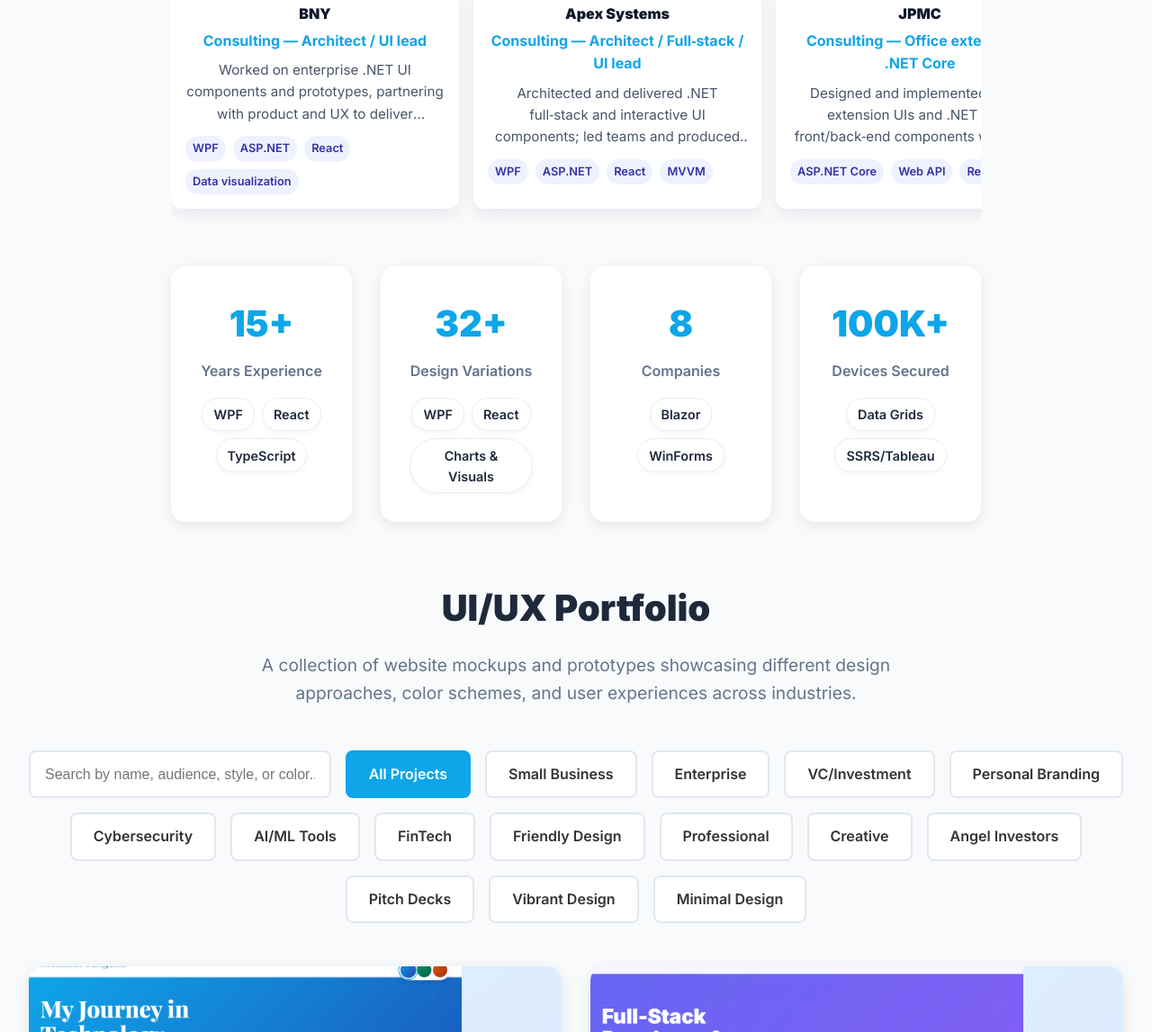
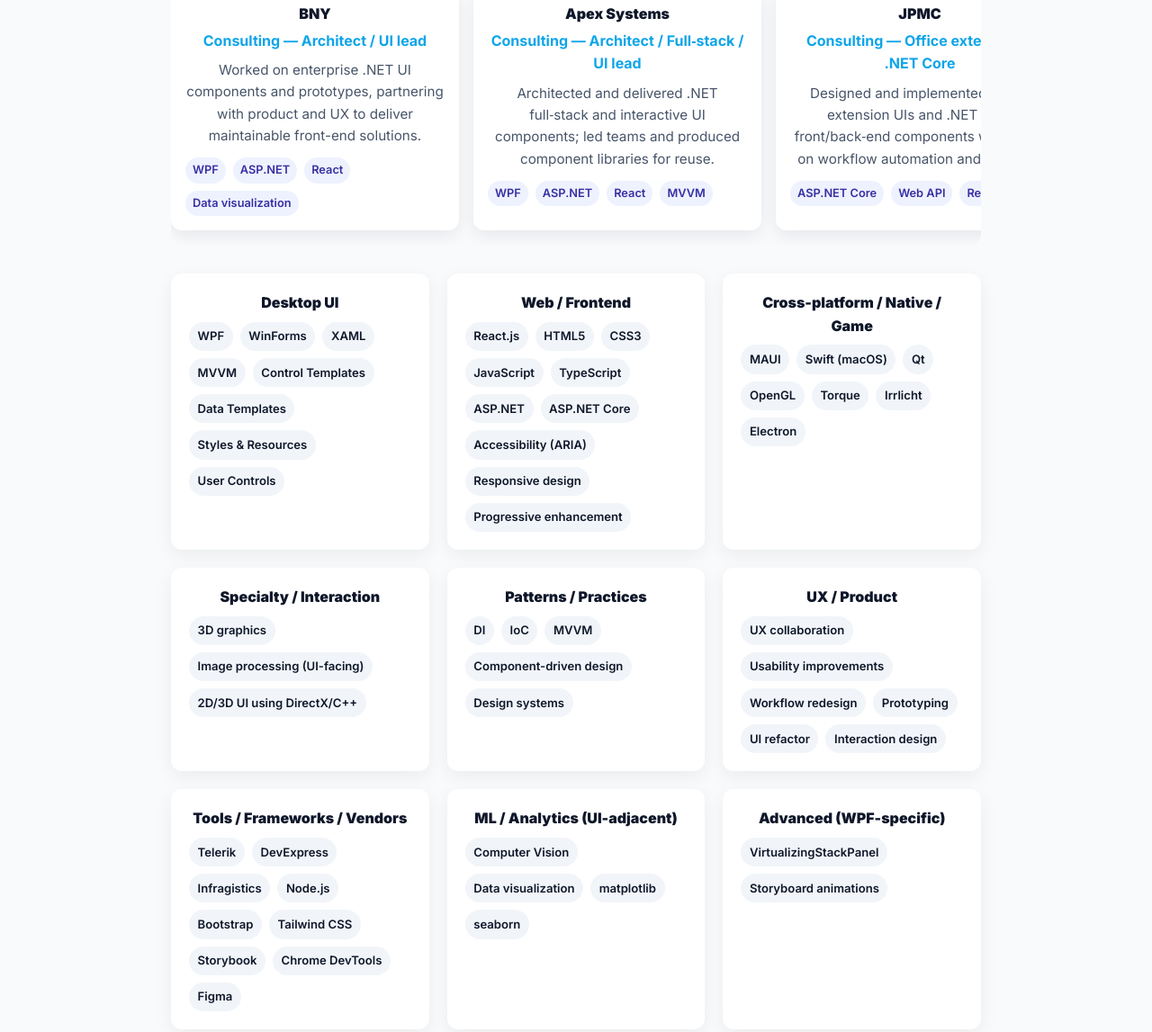
Before and after one commit to sreee2001/portfolio, a website: page index.html in a window 1280 px wide. Shown: the part 1242-2389 px from the top of the page at 90% size. Drawn offline with Linux system fonts and the light colour scheme.

Commit message:
Enhance skills section with new categories and layout

```diff
--- a/index.html
+++ b/index.html
@@ -385,8 +385,8 @@
         .card-summary {
             display: -webkit-box;
             -webkit-box-orient: vertical;
-            line-clamp: 3; /* standard property for compatibility */
-            -webkit-line-clamp: 3; /* show up to 3 lines */
+            line-clamp: 6; /* allow up to 6 lines */
+            -webkit-line-clamp: 6; /* show up to 6 lines */
             overflow: hidden;
         }
         .card-tags { display:flex; gap:0.5rem; flex-wrap:wrap; }
@@ -402,6 +402,26 @@
             gap: 2rem;
             margin-top: 3rem;
         }
+
+        /* Skills card grid replaces the old stats row */
+        .skills-card-grid {
+            display: grid;
+            grid-template-columns: repeat(auto-fit, minmax(220px, 1fr));
+            gap: 1.25rem;
+            margin-top: 2rem;
+        }
+
+        .skill-category-card {
+            background: white;
+            padding: 1.25rem;
+            border-radius: 0.75rem;
+            box-shadow: 0 6px 20px rgba(2,6,23,0.06);
+            min-height: 140px;
+        }
+
+        .skill-category-title { font-weight: 800; color: #0f172a; margin-bottom: 0.5rem; }
+        .skill-category-items { display:flex; gap:0.5rem; flex-wrap:wrap; }
+        .skill-item { background:#f1f5f9; color:#0f172a; padding:0.35rem 0.6rem; border-radius:999px; font-weight:600; font-size:0.82rem; }
 
         .stat-card {
             background: white;
@@ -500,27 +520,8 @@
                 <div id="about-cards-carousel" class="cards-carousel" tabindex="0" role="list" aria-label="Companies and UI experience"></div>
             </div>
 
-            <div class="stats-grid">
-                <div class="stat-card">
-                    <div id="stat-experience" class="stat-number"></div>
-                    <div class="stat-label">Years Experience</div>
-                    <div class="skill-chips" id="stat-experience-skills"></div>
-                </div>
-                <div class="stat-card">
-                    <div id="stat-design-variations" class="stat-number"></div>
-                    <div class="stat-label">Design Variations</div>
-                    <div class="skill-chips" id="stat-design-skills"></div>
-                </div>
-                <div class="stat-card">
-                    <div id="stat-companies" class="stat-number"></div>
-                    <div class="stat-label">Companies</div>
-                    <div class="skill-chips" id="stat-companies-skills"></div>
-                </div>
-                <div class="stat-card">
-                    <div id="stat-devices" class="stat-number"></div>
-                    <div class="stat-label">Devices Secured</div>
-                    <div class="skill-chips" id="stat-devices-skills"></div>
-                </div>
+            <div class="skills-card-grid" id="skills-card-grid" aria-label="Skill categories">
+                <!-- Skill category cards will be rendered here from PERSONAL_INFO.skillCategories -->
             </div>
         </div>
     </section>
@@ -1075,8 +1076,8 @@
                 // Pause autoplay on hover/focus
                 carousel.addEventListener('mouseenter', stopAutoplay);
                 carousel.addEventListener('focusin', stopAutoplay);
-                carousel.addEventListener('mouseleave', startAutoplayIfNeeded);
-                carousel.addEventListener('focusout', startAutoplayIfNeeded);
+                carousel.addEventListener('mouseleave', () => scheduleResume(1200));
+                carousel.addEventListener('focusout', () => scheduleResume(1200));
 
                 // Keyboard navigation: left/right to scroll by card width
                 carousel.addEventListener('keydown', e => {
@@ -1154,6 +1155,20 @@
 
             // Render after personal info updated
             renderCardsCarousel();
+            // Render skill category cards (replace old stats)
+            function renderSkillCards() {
+                const grid = document.getElementById('skills-card-grid');
+                if (!grid || !Array.isArray(PERSONAL_INFO.skillCategories)) return;
+                grid.innerHTML = PERSONAL_INFO.skillCategories.map(cat => `
+                    <section class="skill-category-card" aria-labelledby="cat-${cat.id}">
+                        <div id="cat-${cat.id}" class="skill-category-title">${cat.title}</div>
+                        <div class="skill-category-items">
+                            ${cat.items.map(i => `<span class="skill-item">${i}</span>`).join('')}
+                        </div>
+                    </section>
+                `).join('');
+            }
+            renderSkillCards();
         });
     </script>
 </body>
--- a/js/personal-info.js
+++ b/js/personal-info.js
@@ -129,6 +129,55 @@
         }
     ],
 
+    // Skill categories derived from the approved "Revised Skill / Tools list (UI / front-end focused)"
+    skillCategories: [
+        {
+            id: 'desktop-ui',
+            title: 'Desktop UI',
+            items: ['WPF','WinForms','XAML','MVVM','Control Templates','Data Templates','Styles & Resources','User Controls']
+        },
+        {
+            id: 'web-frontend',
+            title: 'Web / Frontend',
+            items: ['React.js','HTML5','CSS3','JavaScript','TypeScript','ASP.NET','ASP.NET Core','Accessibility (ARIA)','Responsive design','Progressive enhancement']
+        },
+        {
+            id: 'cross-platform',
+            title: 'Cross-platform / Native / Game',
+            items: ['MAUI','Swift (macOS)','Qt','OpenGL','Torque','Irrlicht','Electron']
+        },
+        {
+            id: 'specialty-interaction',
+            title: 'Specialty / Interaction',
+            items: ['3D graphics','Image processing (UI-facing)','2D/3D UI using DirectX/C++']
+        },
+        {
+            id: 'patterns-practices',
+            title: 'Patterns / Practices',
+            items: ['DI','IoC','MVVM','Component-driven design','Design systems']
+        },
+        {
+            id: 'ux-product',
+            title: 'UX / Product',
+            items: ['UX collaboration','Usability improvements','Workflow redesign','Prototyping','UI refactor','Interaction design']
+        },
+        {
+            id: 'tools-frameworks',
+            title: 'Tools / Frameworks / Vendors',
+            items: ['Telerik','DevExpress','Infragistics','Node.js','Bootstrap','Tailwind CSS','Storybook','Chrome DevTools','Figma']
+        },
+        {
+            id: 'ml-analytics',
+            title: 'ML / Analytics (UI-adjacent)',
+            items: ['Computer Vision','Data visualization','matplotlib','seaborn']
+        },
+        {
+            id: 'advanced',
+            title: 'Advanced (WPF-specific)',
+            items: ['VirtualizingStackPanel','Storyboard animations']
+        }
+    ],
+
     social: {
         linkedin: 'https://linkedin.com/in/srikanthtangella',
         github: 'https://github.com/sreee2001',
```
Also changed, not shown: scripts/debug-skillgrid.js (added, +26 -0 lines).
